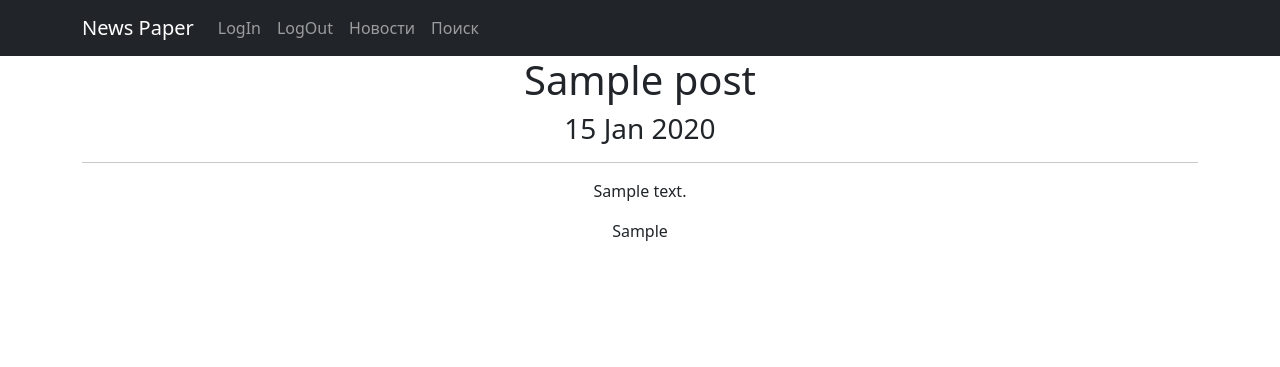
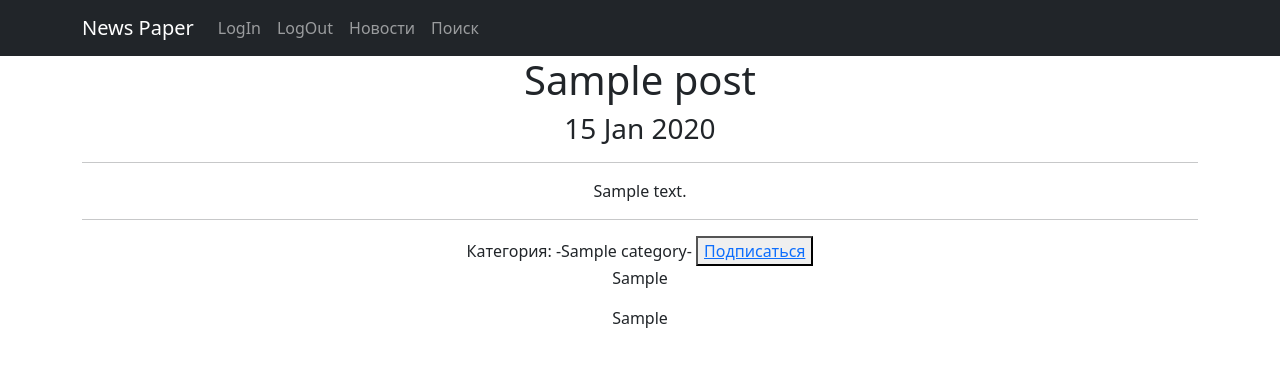
Before and after one commit to NykylayMaximov/News_Paper, a Django app: template templates/post.html in a window 1280 px wide. Shown: the top 367 px of the page. Run offline with Django 4.2, Linux system fonts and the light colour scheme; the template is opened without the code that fills it: most values are stand-ins (such as "Sample title", 1, 10 or a date in 2020); some libraries are stand-ins or nearby versions.

Commit message:
Добавлена кнопка подписки

```diff
--- a/templates/post.html
+++ b/templates/post.html
@@ -12,6 +12,18 @@ Post
     <h3>{{ post.time|date:'d M Y' }}</h3>
     <hr>
     <p>{{ post.text|censor }} </p>
-    <p> {{ is_not_subscribe }} </p>
+    <hr>
+    Категория:
+    {% for category in post_category %}
+    -{{category}}-
+    {% if category in user_subscribers %}
+        <button> <a href="posts/unsubscribe/">Отписаться</a> </button>
+        {% else %}
+        <button> <a href="posts/subscribe">Подписаться</a> </button>
+        {% endif %}
+    {% endfor %}
+
+    <p> {{ user_subscribers }} </p>
     <p> {{ post_category }} </p>
+
 {% endblock content %}
```
Also changed, not shown: news/views.py (+7 -4 lines), db.sqlite3.
